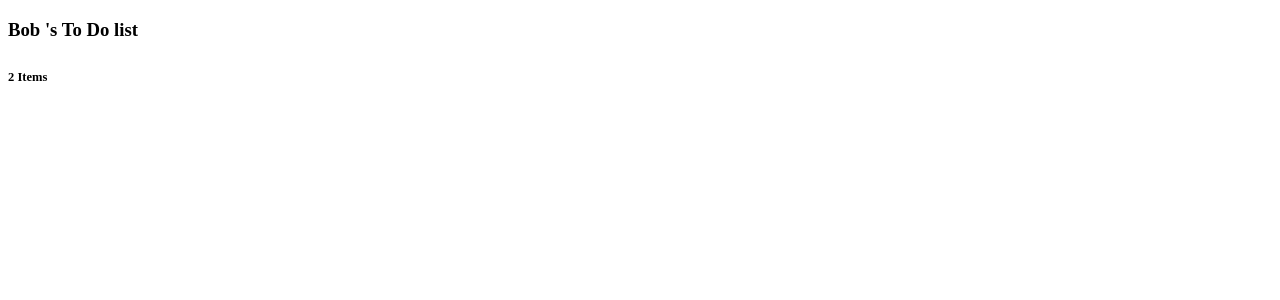
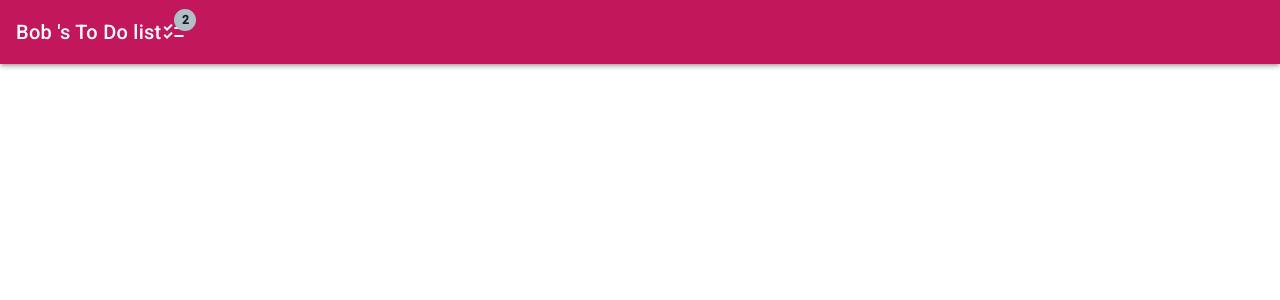
Before and after one commit to Fausio/angular.todo.app, an Angular app: page / in a window 1280 px wide. Shown: the top 300 px of the page. Built offline with nearby package versions, Linux system fonts and the light colour scheme.

Commit message:
new software

```diff
--- a/angular.json
+++ b/angular.json
@@ -50,6 +50,7 @@
               "src/assets"
             ],
             "styles": [
+              "@angular/material/prebuilt-themes/pink-bluegrey.css",
               "src/styles.css"
             ],
             "scripts": []
@@ -112,6 +113,7 @@
               "src/assets"
             ],
             "styles": [
+              "@angular/material/prebuilt-themes/pink-bluegrey.css",
               "src/styles.css"
             ],
             "scripts": []
--- a/package.json
+++ b/package.json
@@ -11,12 +11,12 @@
   "private": true,
   "dependencies": {
     "@angular/animations": "^16.2.0",
-    "@angular/cdk": "^13.0.2",
+    "@angular/cdk": "^16.2.3",
     "@angular/common": "^16.2.0",
     "@angular/compiler": "^16.2.0",
     "@angular/core": "^16.2.0",
     "@angular/forms": "^16.2.0",
-    "@angular/material": "^13.0.2",
+    "@angular/material": "^16.2.3",
     "@angular/platform-browser": "^16.2.0",
     "@angular/platform-browser-dynamic": "^16.2.0",
     "@angular/router": "^16.2.0",
--- a/src/app/app.component.html
+++ b/src/app/app.component.html
@@ -1,4 +1,7 @@
-<h3>
-  {{ userName }} 's To Do list
-  <h6>{{ itemCouunt}} Items</h6>
-</h3>
+<mat-toolbar color="primary" class="mat-elevation-z3">
+
+  <span> {{ userName }} 's To Do list </span>
+
+  <mat-icon matBadge="{{ itemCouunt}}" matBadgeColor="accent"> checklist </mat-icon>
+
+</mat-toolbar>
--- a/src/index.html
+++ b/src/index.html
@@ -6,8 +6,11 @@
   <base href="/">
   <meta name="viewport" content="width=device-width, initial-scale=1">
   <link rel="icon" type="image/x-icon" href="favicon.ico">
+  <link rel="preconnect" href="https://fonts.gstatic.com">
+  <link href="https://fonts.googleapis.com/css2?family=Roboto:wght@300;400;500&display=swap" rel="stylesheet">
+  <link href="https://fonts.googleapis.com/icon?family=Material+Icons" rel="stylesheet">
 </head>
-<body>
+<body class="mat-typography">
   <app-root></app-root>
 </body>
 </html>
--- a/src/styles.css
+++ b/src/styles.css
@@ -1 +1,4 @@
 /* You can add global styles to this file, and also import other style files */
+
+html, body { height: 100%; }
+body { margin: 0; font-family: Roboto, "Helvetica Neue", sans-serif; }
```
Also changed, not shown: 2 other files (tests, documents, lock files or other folders).
